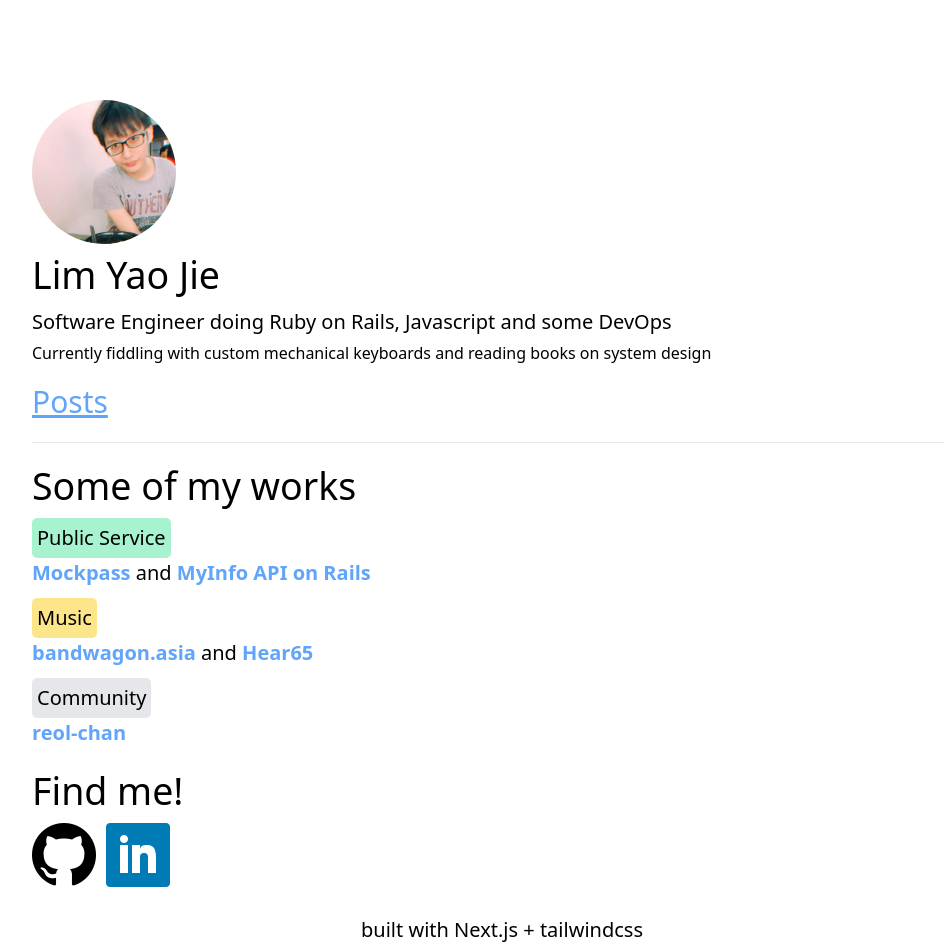
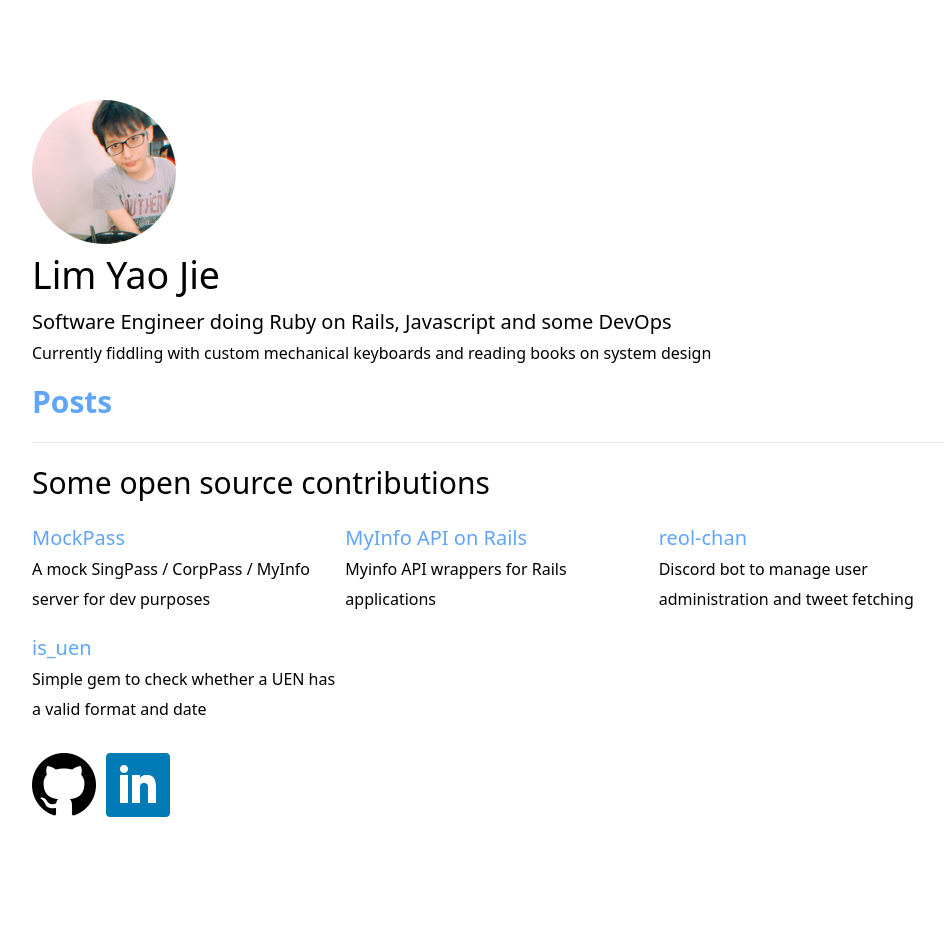
Before and after one commit to causztic/nextjs-blog, a Next.js app: page / in a window 1280 px wide. Shown: the whole page, without its empty margins (138-1082 px from the left). After the commit the page ends 845 px from the top, so only its background shows below. Built offline with nearby package versions, Linux system fonts and the light colour scheme.

Commit message:
Add project list without tailwind upgrade

```diff
--- a/components/layout.tsx
+++ b/components/layout.tsx
@@ -79,12 +79,11 @@ export default function Layout({
         )}
       </header>
       <main className="mt-2">{children}</main>
-      {!home && (
       <footer className="my-4">
         <section className="mt-3">
           <a href="https://www.github.com/causztic" target="_blank" rel="noreferrer noopener" className="mr-2">
             <Image
-                className="dark:bg-gray-100"
+              className="dark:bg-slate-100"
               src="/images/github-icon.png"
               height={64}
               width={64}
@@ -101,7 +100,6 @@ export default function Layout({
           </a>
         </section>
       </footer>
-      )}
     </div>
   )
 }
--- /dev/null
+++ b/components/list.tsx
@@ -0,0 +1,34 @@
+export default function List(): JSX.Element {
+  const items: ListItemProps[] = [
+    { url: "https://github.com/opengovsg/mockpass", name: "MockPass", description: "A mock SingPass / CorpPass / MyInfo server for dev purposes" },
+    { url: "https://www.github.com/GovTechSG/myinfo-rails", name: "MyInfo API on Rails", description: "Myinfo API wrappers for Rails applications" },
+    { url: "https://www.github.com/causztic/reol-chan", name: "reol-chan", description: "Discord bot to manage user administration and tweet fetching" },
+    { url: "https://www.github.com/causztic/is_uen", name: "is_uen", description: "Simple gem to check whether a UEN has a valid format and date" },
+  ]
+
+  return (
+    <>
+      <ul className="flex flex-row flex-wrap">
+        {items.map((item) => <ListItem key={item.name} {...item} />)}
+      </ul>
+    </>
+  )
+}
+
+type ListItemProps = {
+  url: string,
+  name: string,
+  description: string
+}
+
+function ListItem({ name, url, description }: ListItemProps): JSX.Element {
+  return (
+    <li className="w-full box-border my-2 pr-2 w-full md:w-1/3">
+      <a className="text-blue-400" href={url} target="_blank" rel="noreferrer noopener">
+        {name}
+      </a>
+      <br />
+      <small>{description}</small>
+    </li>
+  )
+}
--- a/pages/index.module.scss
+++ /dev/null
@@ -1,12 +0,0 @@
-.projectList {
-  @apply mb-4;
-
-  a {
-    @apply font-bold;
-    @apply text-blue-400;
-  }
-
-  li {
-    @apply mb-2;
-  }
-}
--- a/pages/index.tsx
+++ b/pages/index.tsx
@@ -1,8 +1,6 @@
 import Link from 'next/link'
-import Image from 'next/image'
-import Tag from '../components/tag'
 import Layout from '../components/layout'
-import styles from './index.module.scss'
+import List from '../components/list'
 
 export default function Home(): JSX.Element {
   return (
@@ -13,51 +11,12 @@ export default function Home(): JSX.Element {
       </section>
       <section>
         <Link href="/posts">
-          <a className="text-2xl underline text-blue-400">Posts</a>
+          <a className="font-bold text-2xl text-blue-400">Posts</a>
         </Link>
       </section>
       <hr className="my-4" />
-      <section className={styles.projectList}>
-        <h1 className="mb-2">Some of my works</h1>
-        <ul>
-          <li>
-            <Tag text="Public Service" color="green" />
-            <br />
-            <a href="https://github.com/opengovsg/mockpass" target="_blank" rel="noreferrer noopener">Mockpass</a> and <a href="https://www.github.com/GovTechSG/myinfo-rails" target="_blank" rel="noreferrer noopener">MyInfo API on Rails</a>
-          </li>
-          <li>
-            <Tag text="Music" color="yellow" />
-            <br />
-            <a href="https://www.bandwagon.asia" target="_blank" rel="noreferrer noopener">bandwagon.asia</a> and <a href="https://www.hear65.com" target="_blank" rel="noreferrer noopener">Hear65</a>
-          </li>
-          <li>
-            <Tag text="Community" />
-            <br />
-            <a href="https://github.com/causztic/reol-chan" target="_blank" rel="noreferrer noopener">reol-chan</a>
-          </li>
-        </ul>
-      </section>
-      <section>
-        <h1 className="mb-2">Find me!</h1>
-        <a href="https://www.github.com/causztic" target="_blank" rel="noreferrer noopener" className="mr-2">
-          <Image
-            className="dark:bg-gray-100"
-            src="/images/github-icon.png"
-            height={64}
-            width={64}
-            alt='github'
-          />
-        </a>
-        <a href="https://www.linkedin.com/in/limyaojie">
-          <Image
-            src="/images/linkedin-icon.png"
-            height={64}
-            width={64}
-            alt='linkedin'
-          />
-        </a>
-      </section>
-      <footer className="text-center mt-4">built with Next.js + tailwindcss</footer>
+      <h2 className="mb-2">Some open source contributions</h2>
+      <List />
     </Layout>
   )
 }
--- a/tsconfig.json
+++ b/tsconfig.json
@@ -17,7 +17,8 @@
     "resolveJsonModule": true,
     "isolatedModules": true,
     "strictNullChecks": true,
-    "jsx": "preserve"
+    "jsx": "preserve",
+    "incremental": true
   },
   "include": [
     "next-env.d.ts",
```
Lines whose indentation alone changed are shown as unchanged.
